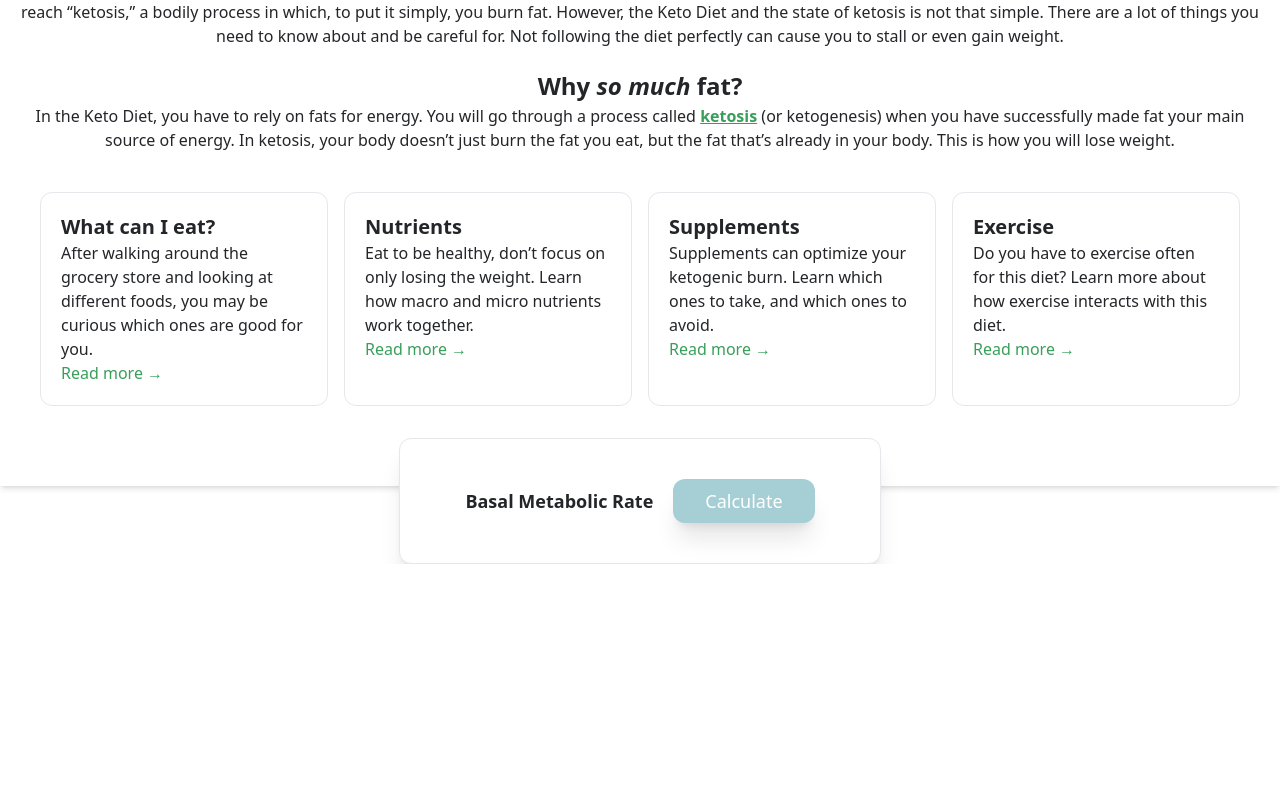
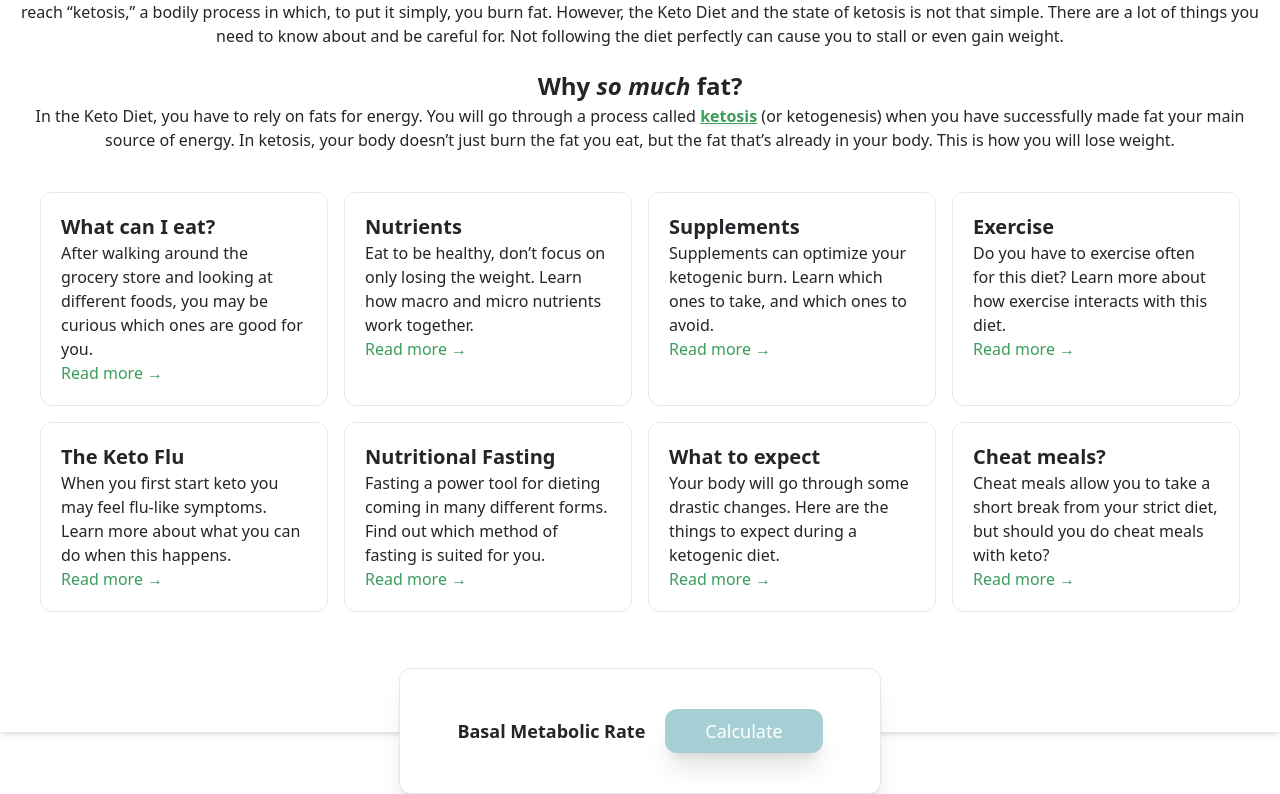
Before and after one commit to Ahljenn/metabolite, a Next.js app: page / in a window 1280 px wide. Shown: the part 569-1363 px from the top of the page. Before the commit the page ends 1133 px from the top, so only its background shows below. Built offline with nearby package versions, Linux system fonts and the light colour scheme.

Commit message:
Added new cards and separated cards

```diff
--- /dev/null
+++ b/components/static_data/guide_cards.ts
@@ -0,0 +1,47 @@
+interface PageData {
+  heading: string;
+  description: string;
+}
+
+export const guide_cards: PageData[] = [
+  {
+    heading: 'What can I eat?',
+    description:
+      'After walking around the grocery store and looking at different foods, you may be curious which ones are good for you.',
+  },
+  {
+    heading: 'Nutrients',
+    description:
+      'Eat to be healthy, don’t focus on only losing the weight. Learn how macro and micro nutrients work together.',
+  },
+  {
+    heading: 'Supplements',
+    description:
+      'Supplements can optimize your ketogenic burn. Learn which ones to take, and which ones to avoid.',
+  },
+  {
+    heading: 'Exercise',
+    description:
+      'Do you have to exercise often for this diet? Learn more about how exercise interacts with this diet.',
+  },
+  {
+    heading: 'The Keto Flu',
+    description:
+      'When you first start keto you may feel flu-like symptoms. Learn more about what you can do when this happens.',
+  },
+  {
+    heading: 'Nutritional Fasting',
+    description:
+      'Fasting a power tool for dieting coming in many different forms. Find out which method of fasting is suited for you.',
+  },
+  {
+    heading: 'What to expect',
+    description:
+      'Your body will go through some drastic changes. Here are the things to expect during a ketogenic diet.',
+  },
+  {
+    heading: 'Cheat meals?',
+    description:
+      'Cheat meals allow you to take a short break from your strict diet, but should you do cheat meals with keto?',
+  },
+];
--- a/components/ui/MainBot.tsx
+++ b/components/ui/MainBot.tsx
@@ -5,10 +5,10 @@ const MainBot: React.FC = (): JSX.Element => {
     <>
       <section>
         <div className="flex justify-center">
-          <div className="flex py-10 px-[15rem] gap-5 justify-center items-center border w-[20rem] rounded-xl absolute mt-[-3rem] bg-white shadow-xl">
+          <div className="flex flex-col sm:flex-row py-10 sm:px-[15rem] gap-5 justify-center items-center border w-[15rem] sm:w-[20rem] rounded-xl absolute mt-[-4rem] bg-white shadow-xl">
             <h1 className="font-bold text-lg whitespace-nowrap">Basal Metabolic Rate</h1>
             <div>
-              <button className="px-8 py-2 text-lg bg-secondary text-white rounded-xl shadow-xl hover:bg-metablack transition duration-300">
+              <button className="px-10 py-2 text-lg bg-secondary text-white rounded-xl shadow-xl hover:bg-metablack transition duration-300">
                 Calculate
               </button>
             </div>
--- a/components/ui/MainTop.tsx
+++ b/components/ui/MainTop.tsx
@@ -1,36 +1,9 @@
 import React from 'react';
-
-interface PageData {
-  heading: string;
-  description: string;
-}
-
-const homePageRoutes: PageData[] = [
-  {
-    heading: 'What can I eat?',
-    description:
-      'After walking around the grocery store and looking at different foods, you may be curious which ones are good for you.',
-  },
-  {
-    heading: 'Nutrients',
-    description:
-      'Eat to be healthy, don’t focus on only losing the weight. Learn how macro and micro nutrients work together.',
-  },
-  {
-    heading: 'Supplements',
-    description:
-      'Supplements can optimize your ketogenic burn. Learn which ones to take, and which ones to avoid.',
-  },
-  {
-    heading: 'Exercise',
-    description:
-      'Do you have to exercise often for this diet? Learn more about how exercise interacts with this diet.',
-  },
-];
+import { guide_cards } from '../static_data/guide_cards';
 
 const MainTop: React.FC = (): JSX.Element => {
   return (
-    <div className="flex items-center flex-col shadow-md pb-10">
+    <div className="flex items-center flex-col shadow-md pb-[5rem]">
       <section className="text-center py-10 w-full bg-gradient-to-b from-secondary to-white">
         <h1 className="text-[3.5rem] font-bold">The Only Nutrition Guide You Need</h1>
         <h1>
@@ -113,7 +86,7 @@ const MainTop: React.FC = (): JSX.Element => {
 
       <section className="max-w-screen-2xl border-b-black">
         <div className="grid grid-cols-1 gap-4 m-10 sm:grid-cols-2 md:grid-cols-4">
-          {homePageRoutes.map((entry: PageData) => {
+          {guide_cards.map((entry: PageData) => {
             return (
               <div
                 className="border p-5 rounded-xl hover:shadow-xl transition duration-300 cursor-pointer"
```
